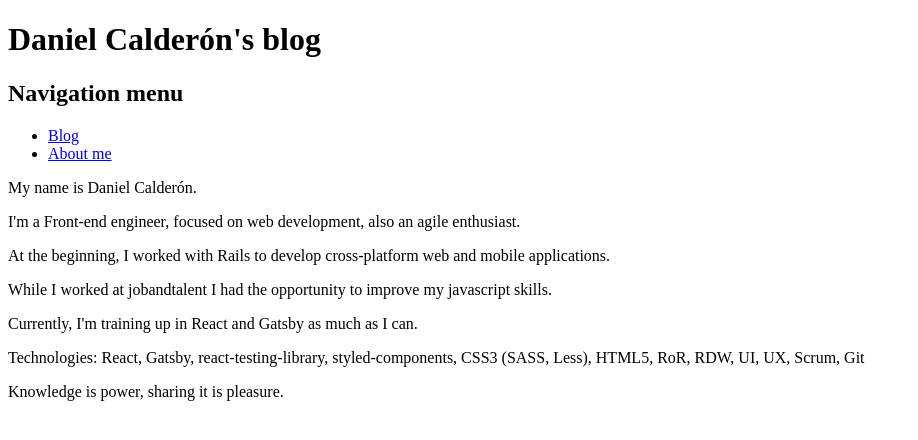
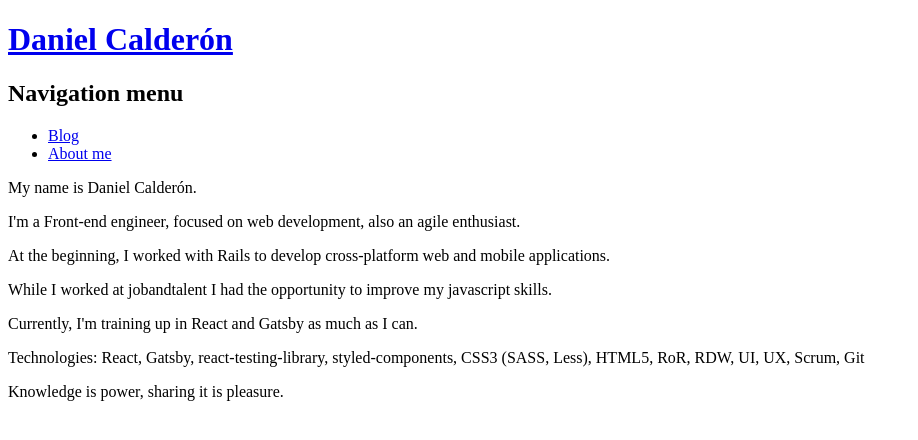
Before and after one commit to calderon/blog, a Gatsby site: page /about in a window 1280 px wide. Shown: the whole page, without its empty margins (0-918 px from the left). Built offline with nearby package versions, Linux system fonts and the light colour scheme; Gatsby itself is replaced by a stand-in of ours.

Commit message:
#8 Basic default layout

```diff
--- a/src/components/Header/index.js
+++ b/src/components/Header/index.js
@@ -6,7 +6,11 @@ import Heading from "../Heading"
 const Header = props => {
   return (
     <header className="header">
-      <Heading className="header__title">Daniel Calderón's blog</Heading>
+      <Heading className="header__title">
+        <Link className="header__title__link" to="/">
+          Daniel Calderón
+        </Link>
+      </Heading>
 
       <nav className="header__navigation">
         <Heading className="heading--h1 header__navigation_title">
--- /dev/null
+++ b/src/components/layoutDefault.js
@@ -0,0 +1,14 @@
+import React from "react"
+
+import Header from "../components/Header"
+
+const LayoutDefault = ({ children }) => {
+  return (
+    <React.Fragment>
+      <Header />
+      <main>{children}</main>
+    </React.Fragment>
+  )
+}
+
+export default LayoutDefault
--- a/src/pages/about.js
+++ b/src/pages/about.js
@@ -1,11 +1,10 @@
 import React from "react"
 
-import Header from "../components/Header"
+import Layout from "../components/layoutDefault"
 
 const About = props => {
   return (
-    <div className="page--home">
-      <Header />
+    <Layout>
       <p>My name is Daniel Calderón.</p>
       <p>
         I'm a Front-end engineer, focused on web development, also an agile
@@ -27,7 +26,7 @@ const About = props => {
       </p>
 
       <p>Knowledge is power, sharing it is pleasure.</p>
-    </div>
+    </Layout>
   )
 }
 
```
Also changed, not shown: src/pages/index.js (+3 -4 lines), 3 other files.
